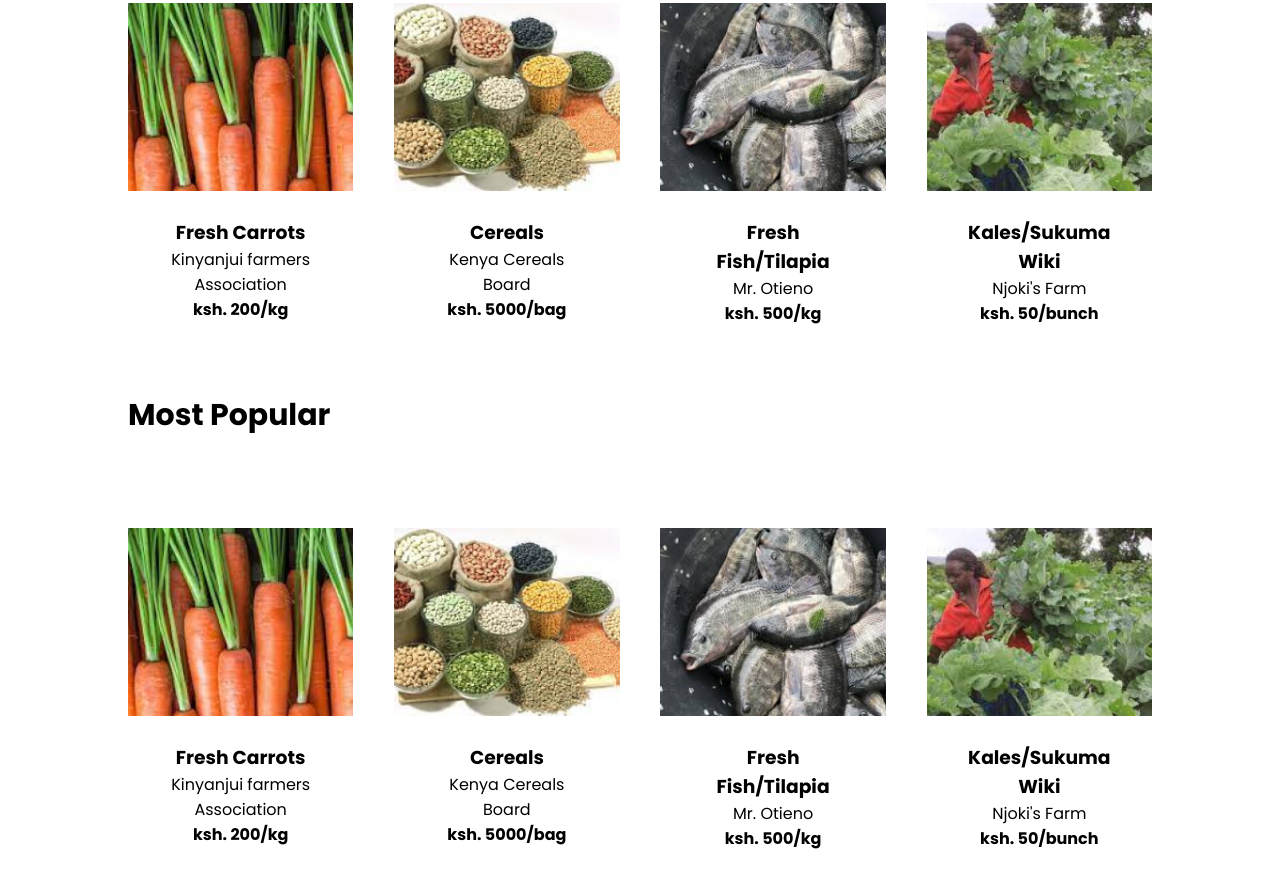
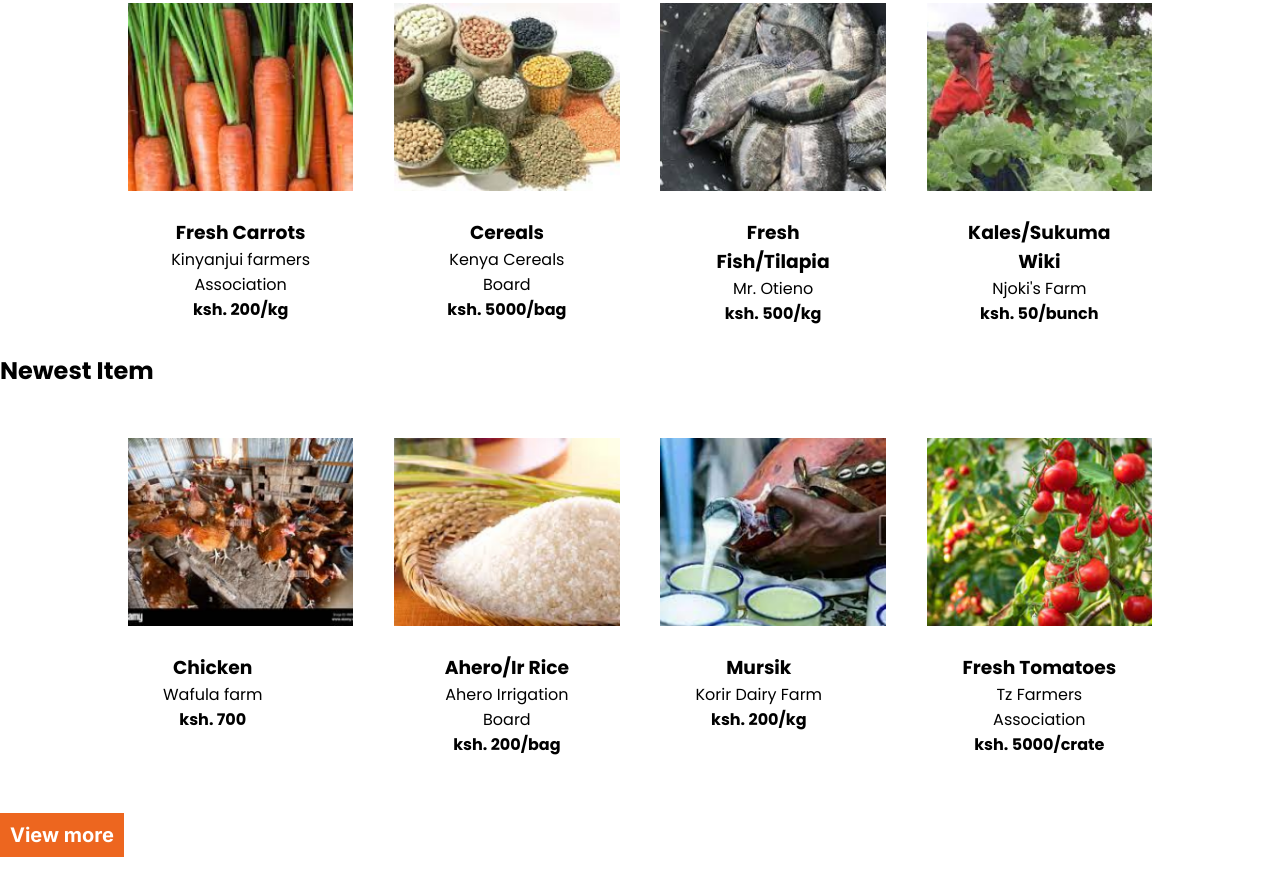
Before and after one commit to adamswonder/AgriPlus-Website, a plain HTML site: page index.html in a window 1280 px wide. Shown: the part 2317-3195 px from the top of the page. After the commit the page ends 3174 px from the top, so only its background shows below. Drawn offline with Linux system fonts and the light colour scheme.

Commit message:
adds newest item

```diff
--- a/index.html
+++ b/index.html
@@ -136,61 +136,64 @@
                 <button id="see-button" class="btn">See All</button>
             </div> -->
         </div>
-        <div class="most-popular">
-            <h2>Most Popular</h2>
+        <div class="newest-item">
+            <h2>Newest Item</h2>
         </div>
         <div class="pop-feature">
             <div class="featured">
                 <div class="card">
                     <div class="imageplace">
-                        <img src="./assets/images/Rectangle 5.png" alt="" />
+                        <img src="./assets/images/Rectangle 6.png" alt="" />
                     </div>
                     <div class="detail">
                         <div class="hdetail">
-                            <h3>Fresh Carrots</h3>
-                            <p id="ptag">Kinyanjui farmers Association</p>
+                            <h3>Chicken</h3>
+                            <p id="ptag">Wafula farm</p>
+                            <h4>ksh. 700</h4>
+                        </div>
+                    </div>
+                </div>
+                <div class="card">
+                    <div class="imageplace">
+                        <img src="./assets/images/Rectangle 7.png" alt="" />
+                    </div>
+                    <div class="detail">
+                        <div class="hdetail">
+                            <h3>Ahero/Ir Rice</h3>
+                            <p>Ahero Irrigation Board</p>
+                            <h4>ksh. 200/bag</h4>
+                        </div>
+                    </div>
+                </div>
+                <div class="card">
+                    <div class="imageplace">
+                        <img src="./assets/images/Rectangle 8.png" alt="" />
+                    </div>
+                    <div class="detail">
+                        <div class="hdetail">
+                            <h3>Mursik</h3>
+                            <p>Korir Dairy Farm</p>
                             <h4>ksh. 200/kg</h4>
                         </div>
                     </div>
                 </div>
                 <div class="card">
                     <div class="imageplace">
-                        <img src="./assets/images/image 4.png" alt="" />
+                        <img src="./assets/images/Rectangle 9.png" alt="" />
                     </div>
                     <div class="detail">
                         <div class="hdetail">
-                            <h3>Cereals</h3>
-                            <p>Kenya Cereals Board</p>
-                            <h4>ksh. 5000/bag</h4>
-                        </div>
-                    </div>
-                </div>
-                <div class="card">
-                    <div class="imageplace">
-                        <img src="./assets/images/image 5.png" alt="" />
-                    </div>
-                    <div class="detail">
-                        <div class="hdetail">
-                            <h3>Fresh Fish/Tilapia</h3>
-                            <p>Mr. Otieno</p>
-                            <h4>ksh. 500/kg</h4>
-                        </div>
-                    </div>
-                </div>
-                <div class="card">
-                    <div class="imageplace">
-                        <img src="./assets/images/image 6.png" alt="" />
-                    </div>
-                    <div class="detail">
-                        <div class="hdetail">
-                            <h3>Kales/Sukuma Wiki</h3>
-                            <p>Njoki's Farm</p>
-                            <h4>ksh. 50/bunch</h4>
+                            <h3>Fresh Tomatoes</h3>
+                            <p>Tz Farmers Association</p>
+                            <h4>ksh. 5000/crate</h4>
                         </div>
                     </div>
                 </div>
             </div>
-    </div>
+        </div>
+        <div class="vmore">						<br>
+            <button id="vbutton" class="btn">View more</button>
+        </div>
 </body>
 
 </html>
```
